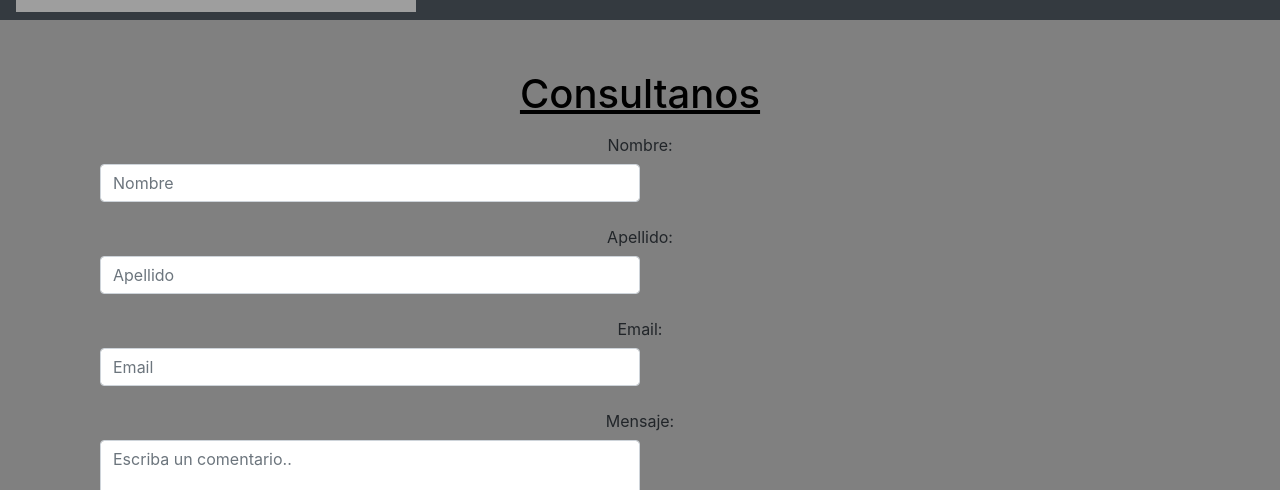
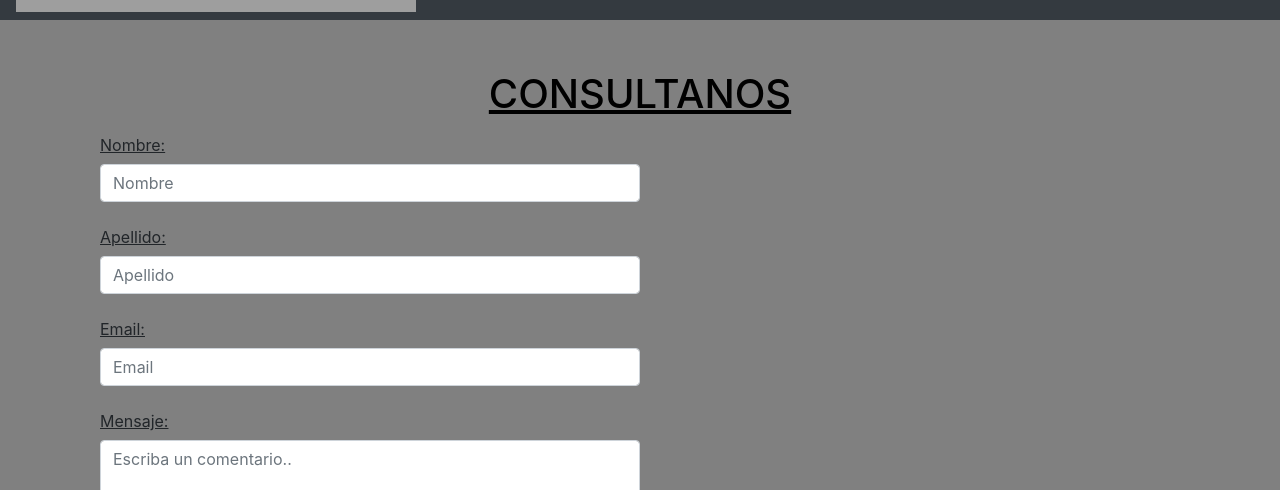
Before and after one commit to JaviFerri7/proyec3-javierferri-prog3, an Angular app: page /app-contact in a window 1280 px wide. Shown: the part 296-786 px from the top of the page. Built offline with nearby package versions, Linux system fonts and the light colour scheme; grey boxes are pictures that could not be loaded.

Commit message:
2 files modified

```diff
--- a/src/app/contact/contact.component.css
+++ b/src/app/contact/contact.component.css
@@ -2,11 +2,17 @@
   text-align:center;
   color:black;
   text-decoration: underline;
-
 }
 .container{
-  text-align: center;
+  text-align: left;
   /* margin:0 auto; */
   margin-left: auto;
   margin-right: auto;
+
 }
+.col-form-label{
+  text-decoration: underline;
+}
+.button{
+  float: right;
+}
--- a/src/app/contact/contact.component.html
+++ b/src/app/contact/contact.component.html
@@ -1,6 +1,6 @@
 <div class="container">
   <h1 class="tittle">
-    Consultanos
+    CONSULTANOS
   </h1>
   <div class="row">
     <div class="col">
@@ -28,7 +28,7 @@
             ><textarea _ngcontent-rnr-c52="" id="subject" name="subject" placeholder="Escriba un comentario.." class="form-control col-6" style="height: 170px;"></textarea>
         </div>
       </div>
-      <input type="submit" value="Enviar">
+      <input type="submit" value="Enviar" class="button">
     </div>
   </div>
 </div>
```
